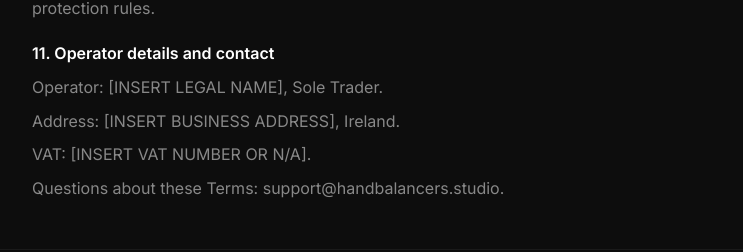
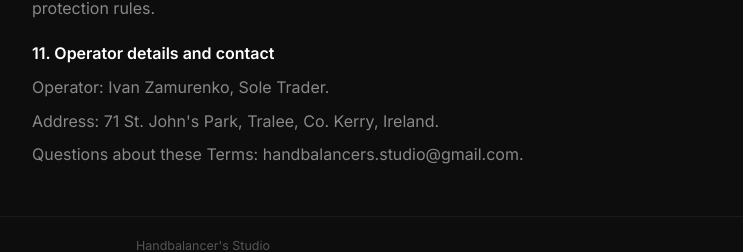
Before and after one commit to ivan-zamurenko/handbalancers-notes-app, a Next.js app: page /en/terms in a window 1280 px wide. Shown: the part 1446-1698 px from the top of the page, without its empty margins (264-1007 px from the left). Built offline with nearby package versions, Linux system fonts and the light colour scheme; no server answers.

Commit message:
legal: fill sole trader details and remove VAT lines

```diff
--- a/app/[locale]/privacy/page.tsx
+++ b/app/[locale]/privacy/page.tsx
@@ -83,7 +83,7 @@
         `Юридична форма: Sole Trader (${LEGAL_PROFILE.country}).`,
         `Оператор: ${LEGAL_PROFILE.legalEntityName}.`,
         `Адреса: ${LEGAL_PROFILE.operatorAddress}.`,
-        `VAT: ${LEGAL_PROFILE.vatNumber}.`,
+        ...(LEGAL_PROFILE.vatNumber ? [`VAT: ${LEGAL_PROFILE.vatNumber}.`] : []),
       ],
     },
   ]
@@ -167,7 +167,7 @@
         `Legal form: Sole Trader (${LEGAL_PROFILE.country}).`,
         `Operator: ${LEGAL_PROFILE.legalEntityName}.`,
         `Address: ${LEGAL_PROFILE.operatorAddress}.`,
-        `VAT: ${LEGAL_PROFILE.vatNumber}.`,
+        ...(LEGAL_PROFILE.vatNumber ? [`VAT: ${LEGAL_PROFILE.vatNumber}.`] : []),
       ],
     },
   ]
--- a/app/[locale]/terms/page.tsx
+++ b/app/[locale]/terms/page.tsx
@@ -35,7 +35,7 @@
       body: [
         'Ви можете скасувати підписку у будь-який момент; скасування застосовується до наступного періоду.',
         'Повернення коштів розглядаються відповідно до застосовного споживчого законодавства та умов платіжного провайдера.',
-        'Для запиту повернення звертайтесь: support@handbalancers.studio.',
+        `Для запиту повернення звертайтесь: ${LEGAL_PROFILE.supportEmail}.`,
       ],
     },
     {
@@ -82,7 +82,7 @@
       body: [
         `Оператор: ${LEGAL_PROFILE.legalEntityName}.`,
         `Адреса: ${LEGAL_PROFILE.operatorAddress}.`,
-        `VAT: ${LEGAL_PROFILE.vatNumber}.`,
+        ...(LEGAL_PROFILE.vatNumber ? [`VAT: ${LEGAL_PROFILE.vatNumber}.`] : []),
         `Питання щодо умов: ${LEGAL_PROFILE.supportEmail}.`,
       ],
     },
@@ -119,7 +119,7 @@
       body: [
         'You may cancel membership at any time; cancellation applies to the next billing period.',
         'Refund requests are handled under applicable consumer law and payment provider rules.',
-        'For refund requests, contact: support@handbalancers.studio.',
+        `For refund requests, contact: ${LEGAL_PROFILE.supportEmail}.`,
       ],
     },
     {
@@ -166,7 +166,7 @@
       body: [
         `Operator: ${LEGAL_PROFILE.legalEntityName}.`,
         `Address: ${LEGAL_PROFILE.operatorAddress}.`,
-        `VAT: ${LEGAL_PROFILE.vatNumber}.`,
+        ...(LEGAL_PROFILE.vatNumber ? [`VAT: ${LEGAL_PROFILE.vatNumber}.`] : []),
         `Questions about these Terms: ${LEGAL_PROFILE.supportEmail}.`,
       ],
     },
--- a/lib/legal.ts
+++ b/lib/legal.ts
@@ -1,10 +1,10 @@
 export const LEGAL_PROFILE = {
   tradingName: "Handbalancer's Studio",
-  legalEntityName: '[INSERT LEGAL NAME], Sole Trader',
+  legalEntityName: 'Ivan Zamurenko, Sole Trader',
   country: 'Ireland',
   governingLaw: 'Ireland',
-  operatorAddress: '[INSERT BUSINESS ADDRESS], Ireland',
-  supportEmail: 'support@handbalancers.studio',
-  vatNumber: '[INSERT VAT NUMBER OR N/A]',
+  operatorAddress: "71 St. John's Park, Tralee, Co. Kerry, Ireland",
+  supportEmail: 'handbalancers.studio@gmail.com',
+  vatNumber: null,
   lastUpdatedIso: '2026-06-02',
 } as const
```
